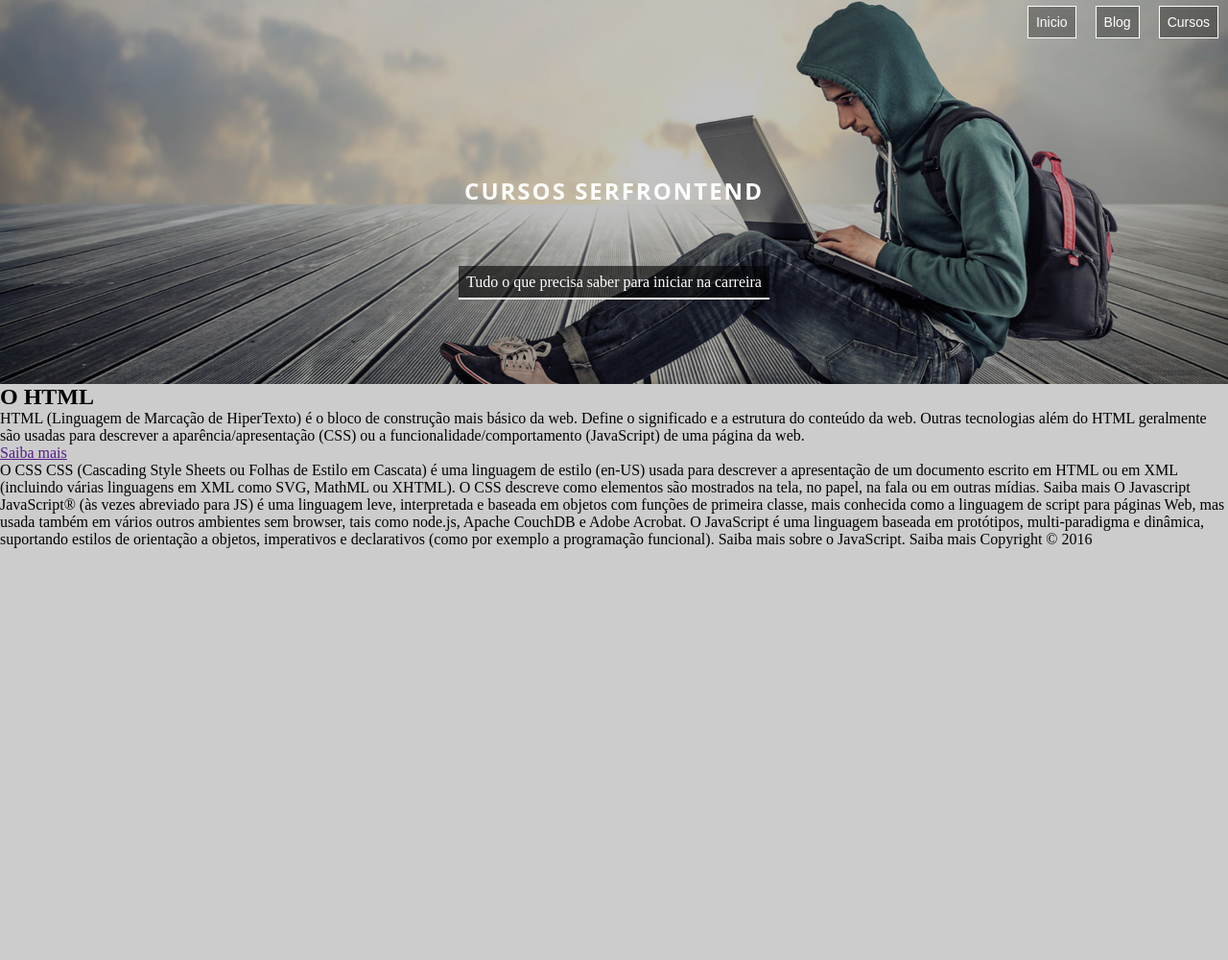
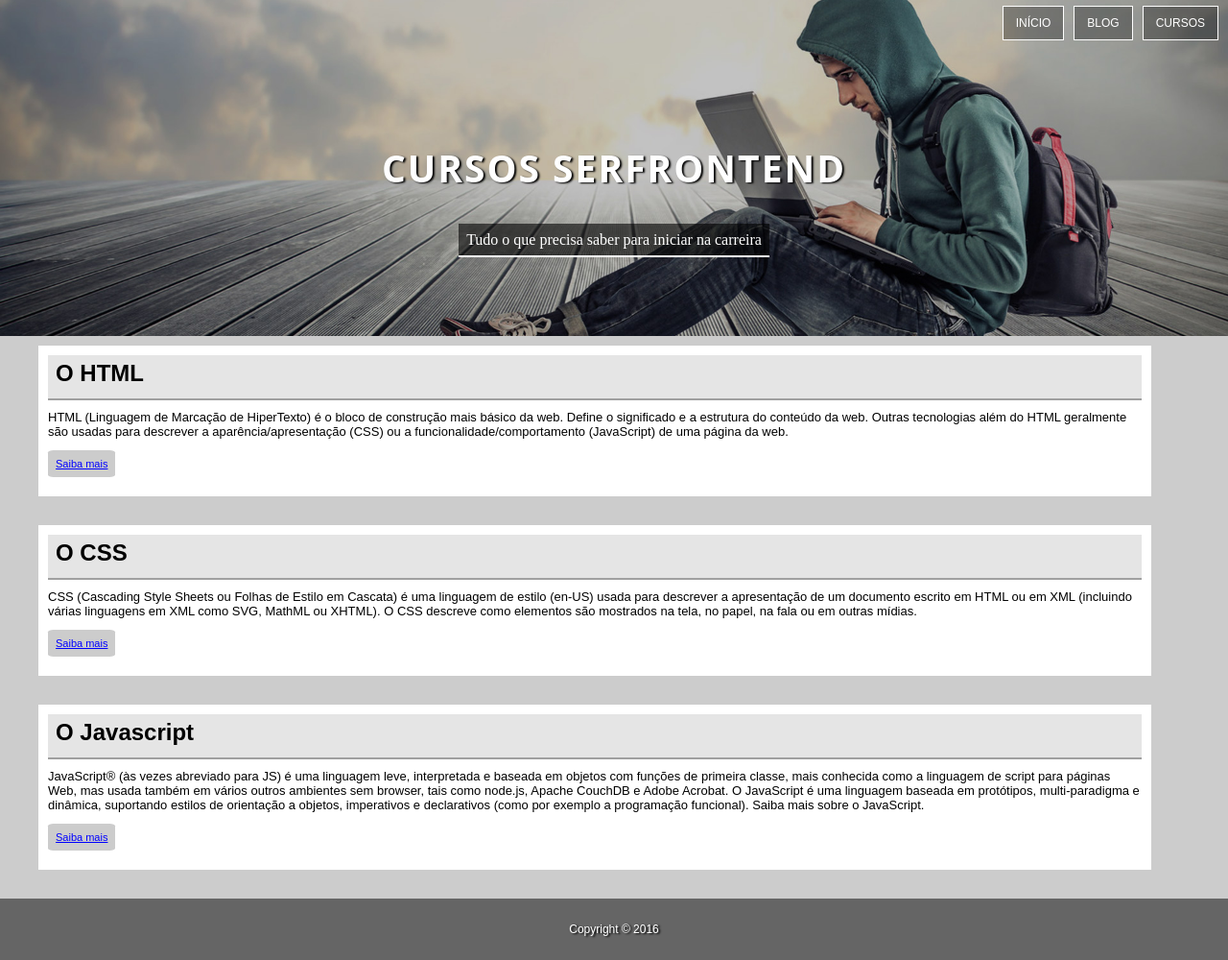
Before and after one commit to MarcosVxn/Aula-DEWFE, a plain HTML site: page Aula05/Site/Html/Index.html in a window 1280 px wide. Shown: the whole page at 96% size. Before the commit the page ends 800 px from the top, so only its background shows below. Drawn offline with Linux system fonts and the light colour scheme.

Commit message:
Atividade Terminada

```diff
--- a/Aula05/Site/Html/Index.html
+++ b/Aula05/Site/Html/Index.html
@@ -13,9 +13,9 @@
         <main>
             <nav>
                 <ul class="ButNavegação">
-                    <li><a href="">Inicio</a></li>
-                    <li><a href="">Blog</a></li>
-                    <li><a href="">Cursos</a></li>
+                    <li><a href="">INÍCIO</a></li>
+                    <li><a href="">BLOG</a></li>
+                    <li><a href="">CURSOS</a></li>
                 </ul>
             </nav>
             <div class="Cabeçalho">
@@ -26,41 +26,57 @@
     </section>
 
     <section>
-        <article>
+        <article class="Artigos">
             <header>
                 <h2>O HTML</h2>
                 <p>HTML (Linguagem de Marcação de HiperTexto) é o bloco de construção mais básico da web. Define o
-                significado e a
-                estrutura do conteúdo da web. Outras tecnologias além do HTML geralmente são usadas para descrever a
-                aparência/apresentação (CSS) ou a funcionalidade/comportamento (JavaScript) de uma página da web.</p>
+                    significado e a
+                    estrutura do conteúdo da web. Outras tecnologias além do HTML geralmente são usadas para descrever a
+                    aparência/apresentação (CSS) ou a funcionalidade/comportamento (JavaScript) de uma página da web.
+                </p>
                 <a href="">Saiba mais</a>
-                </header>
+            </header>
+        </article>
+    </section>
+    <section>
+        <article class="Artigos">
+            <header>
+                <h2>O CSS</h2>
+                <p>CSS (Cascading Style Sheets ou Folhas de Estilo em Cascata) é uma linguagem de estilo (en-US) usada
+                    para descrever a
+                    apresentação de um documento escrito em HTML ou em XML (incluindo várias linguagens em XML como SVG,
+                    MathML ou
+                    XHTML). O CSS descreve como elementos são mostrados na tela, no papel, na fala ou em outras mídias.
+                </p>
+                <a href="">Saiba mais</a>
+            </header>
         </article>
     </section>
 
 
+    <section>
+        <article class="Artigos">
+            <header>
+                <h2> O Javascript</h2>
+                <p> JavaScript® (às vezes abreviado para JS) é uma linguagem leve, interpretada e baseada em objetos com
+                    funções de
+                    primeira classe, mais conhecida como a linguagem de script para páginas Web, mas usada também em
+                    vários outros
+                    ambientes sem browser, tais como node.js, Apache CouchDB e Adobe Acrobat. O JavaScript é uma
+                    linguagem baseada em
+                    protótipos, multi-paradigma e dinâmica, suportando estilos de orientação a objetos, imperativos e
+                    declarativos (como
+                    por exemplo a programação funcional). Saiba mais sobre o JavaScript.
+                </p>
+                <a href=""> Saiba mais</a>
+            </header>
+        </article>
+    </section>
+
+    <footer> Copyright © 2016</footer>
 
 
 
-    O CSS
-    CSS (Cascading Style Sheets ou Folhas de Estilo em Cascata) é uma linguagem de estilo (en-US) usada para descrever a
-    apresentação de um documento escrito em HTML ou em XML (incluindo várias linguagens em XML como SVG, MathML ou
-    XHTML). O CSS descreve como elementos são mostrados na tela, no papel, na fala ou em outras mídias.
-
-    Saiba mais
-
-
-    O Javascript
-    JavaScript® (às vezes abreviado para JS) é uma linguagem leve, interpretada e baseada em objetos com funções de
-    primeira classe, mais conhecida como a linguagem de script para páginas Web, mas usada também em vários outros
-    ambientes sem browser, tais como node.js, Apache CouchDB e Adobe Acrobat. O JavaScript é uma linguagem baseada em
-    protótipos, multi-paradigma e dinâmica, suportando estilos de orientação a objetos, imperativos e declarativos (como
-    por exemplo a programação funcional). Saiba mais sobre o JavaScript.
-
-    Saiba mais
-
-
-    Copyright © 2016
 </body>
 
 </html>
--- a/Aula05/Site/Style/style.css
+++ b/Aula05/Site/Style/style.css
@@ -10,25 +10,27 @@ main {
     background-image: url(/Aula05/Site/imagens/bg-3.jpg);
     background-size: cover;
     background-position: center;
-    height: 400px;
+    height: 350px;
     width: 100%;
 }
 
 #TituloCurso {
+    text-shadow: 2px 1px 2px black;
     font-family: 'Open Sans', sans-serif;
     font-weight: 700;
+    font-size: 39px;
     letter-spacing: 2px;
-    padding-top: 80px;
+    padding-top: 46px;
     text-align: center;
     color: white;
-    margin-bottom: 70px;
+    margin-bottom: 40px;
     margin-top: 70px;
 }
 
 .ButNavegação {
     justify-content: right;
     display: flex;
-    gap: 20px;
+    gap: 10px;
     list-style: none;
     padding-top: 14px;
     padding-right: 10px;
@@ -37,11 +39,12 @@ main {
 .ButNavegação a {
     font-family: 'Montserrat', sans-serif;
     font-weight: 500;
+    text-align: center;
     text-decoration: none;
     color: white;
     border: 1px solid white;
-    font-size: 14px;
-    padding: 8px;
+    font-size: 12px;
+    padding: 10px 13px;
     background-color: rgba(0, 0, 0, 0.3);
 }
 
@@ -58,3 +61,51 @@ main {
     color: white;
     border-bottom: 2px solid white;
 }
+
+.Artigos {
+    margin-top: 10px;
+    margin-bottom: 30px;
+    margin-left: 40px;
+    margin-right: 80px;
+    padding: 10px;
+    padding-top: 10px;
+    padding-bottom: 20px;
+    background-color: white;
+}
+
+.Artigos h2 {
+    font-family: Arial, Helvetica, sans-serif;
+    font-weight: bold;
+    height: 40px;
+    background-color: rgba(0, 0, 0, 0.1);
+    padding-left: 8px;
+    padding-top: 5px;
+    margin-bottom: 10px;
+    border-bottom: 2px solid rgba(0, 0, 0, 0.3);
+}
+
+.Artigos p {
+    font-size: 13px;
+    font-family: Arial, Helvetica, sans-serif;
+}
+
+.Artigos a {
+    display: inline-block;
+    border-radius: 08%;
+    font-size: 11px;
+    margin-top: 12px;
+    padding: 8px 8px;
+    background-color: rgba(0, 0, 0, 0.2);
+    color: blue;
+    font-family: Arial, Helvetica, sans-serif;
+}
+
+footer {
+    text-shadow: 2px 1px 2px black;
+    font-family: Arial, Helvetica, sans-serif;
+    color: white;
+    font-size: 12px;
+    padding: 25px 20px 25px;
+    text-align: center;
+    background-color: rgba(0, 0, 0, 0.5);
+}
```
Also changed, not shown: Aula05/Index.html (deleted).
